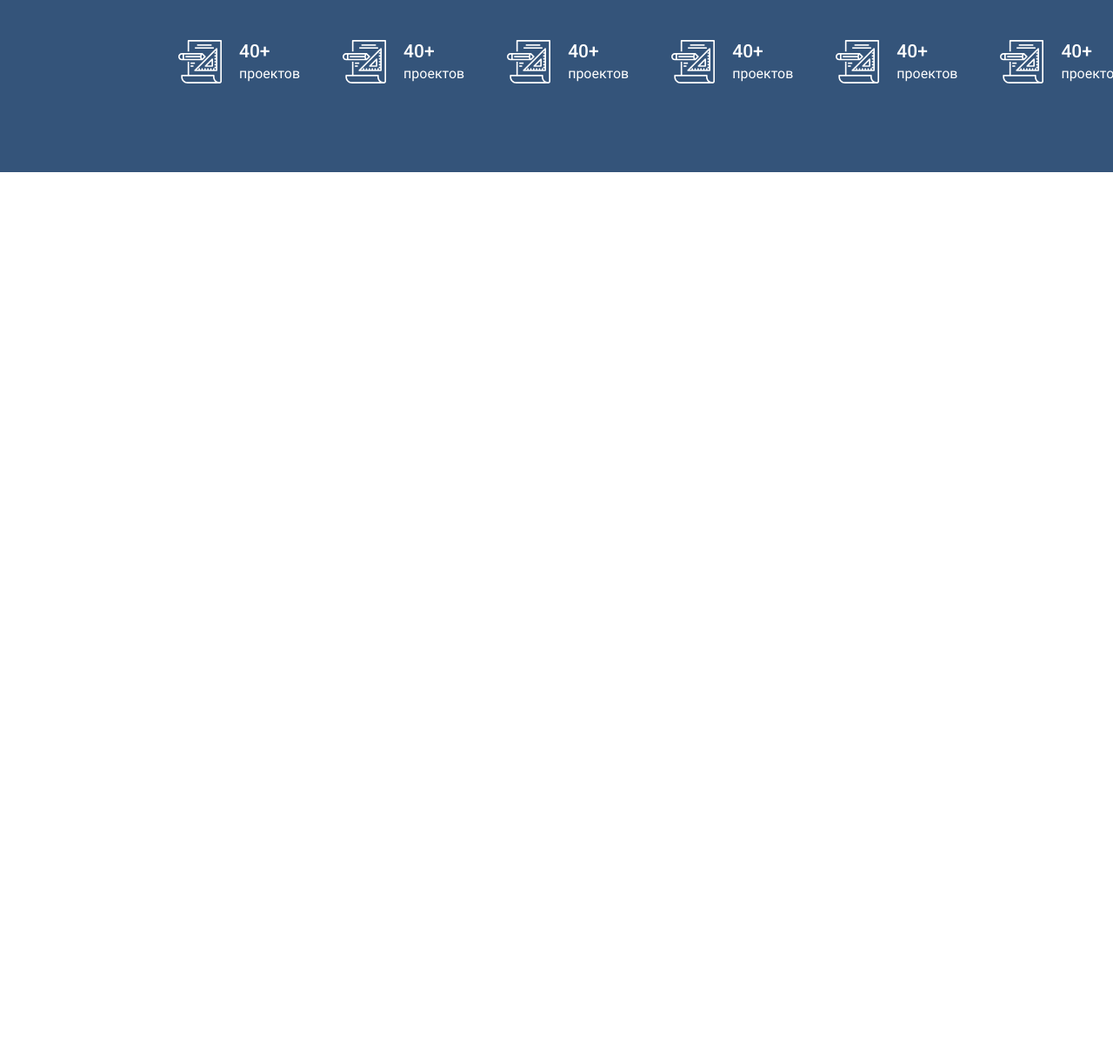
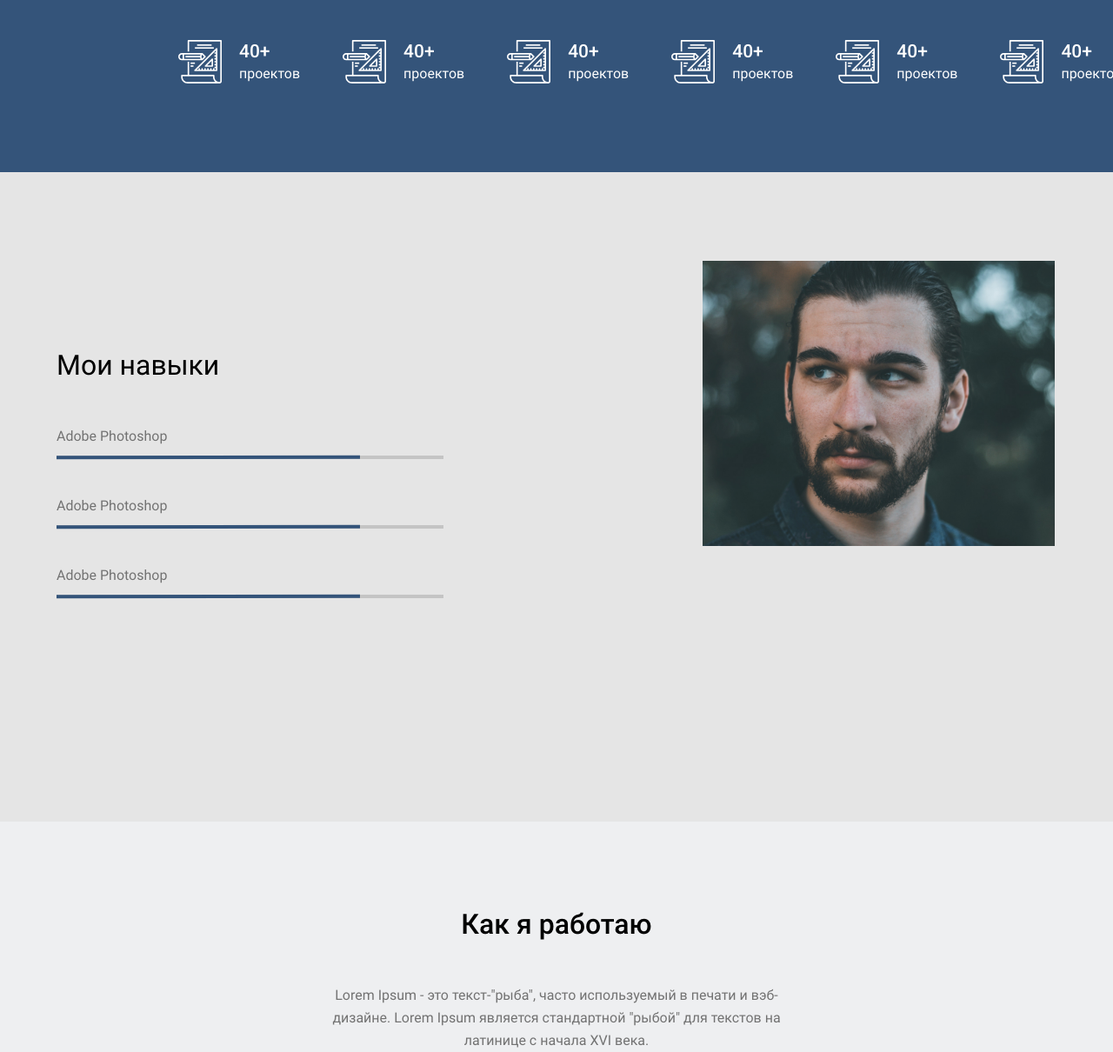
Before and after one commit to ReginaShakirova/developer-site, a plain HTML site: page index.html in a window 1280 px wide. Shown: the part 1213-2423 px from the top of the page at 87% size. Before the commit the page ends 1513 px from the top, so only its background shows below. Drawn offline with Linux system fonts and the light colour scheme.

```diff
--- a/css/style.css
+++ b/css/style.css
@@ -499,6 +499,11 @@ body {
   margin: 0 auto;
 }
 
+.wrap-main-content {
+  max-width: 1150px;
+  margin: 0 auto;
+}
+
 .wrap-text-content {
   max-width: 540px;
   margin: 0 auto;
@@ -525,6 +530,11 @@ body {
   top: 0;
   left: 0;
   width: 100%;
+  padding-bottom: 25px;
+}
+
+.header-active {
+  background: #eeeff1;
 }
 
 .header__wrapper {
@@ -638,7 +648,6 @@ body {
 /* Projects styles start */
 .projects {
   background: #34547a;
-  margin-bottom: 102px;
 }
 
 .project-wrap {
@@ -668,3 +677,75 @@ body {
   font-size: 16px;
 }
 /* Projects styles end */
+
+/* Skills styles start */
+
+.skills {
+  background: #e5e5e5;
+}
+
+.skills-card {
+  display: flex;
+}
+
+.skill-title {
+  font-size: 32px;
+  line-height: 37px;
+  color: #000000;
+  padding-top: 204px;
+  margin-bottom: 50px;
+}
+
+.skill-list {
+  padding-bottom: 216px;
+  margin-right: 466px;
+}
+
+.skill-name {
+  font-size: 16px;
+  position: relative;
+  margin-bottom: 54px;
+}
+
+.skill-name::before {
+  content: "";
+  display: block;
+  position: absolute;
+  width: 349.36px;
+  height: 4px;
+  left: 0;
+  top: 35px;
+  z-index: 1;
+  background: #34547a;
+  transform: rotate(-0.06deg);
+}
+
+.skill-name::after {
+  content: "";
+  display: block;
+  position: absolute;
+  width: 445px;
+  height: 4px;
+  left: 0;
+  top: 35px;
+  background: #c4c4c4;
+}
+
+.skill-my-photo {
+  max-width: 555px;
+  max-height: 450px;
+  padding-top: 102px;
+  padding-left: 150px;
+}
+
+/* Skills styles end */
+
+/* About work styles start */
+
+.about-work {
+  text-align: center;
+  background: #eeeff1;
+  padding-top: 100px;
+}
+
+/* About work styles end */
--- a/index.html
+++ b/index.html
@@ -202,7 +202,64 @@
 
         <!-- Projects start-->
 
+
+        <!-- Skills start -->
+
+        <section class="skills">
+            <div class="wrap-main-content">
+                <div class="skills-card">
+                    <div class="skills-level">
+                        <h2 class="skill-title">
+                            Мои навыки
+                        </h2>
+                        <div class="skill-list">
+                            <div class="skill-item">
+                                <p class="skill-name">
+                                    Adobe Photoshop
+                                </p>
+                            </div>
+                            <div class="skill-item">
+                                <p class="skill-name">
+                                    Adobe Photoshop
+                                </p>
+                            </div>
+                            <div class="skill-item">
+                                <p class="skill-name">
+                                    Adobe Photoshop
+                                </p>
+                            </div>
+                        </div>
+                    </div>
+                    <div class="skill-photo">
+                        <img src="./img/my-photo.jpg" alt="Мои навыки" class="skill-my-photo">
+                    </div>
+                </div>
+            </div>
+        </section>
+
+        <!-- Skills end -->
+
+
+        <!-- About work start -->
+        <section class="about-work">
+           <div class="wrap-text-content">
+            <h2 class="title-text-content">
+                Как я работаю
+            </h2>
+            <p class="subtitle-text-content">
+                Lorem Ipsum - это текст-"рыба", часто используемый в печати и вэб-дизайне. Lorem Ipsum является стандартной "рыбой" для текстов на латинице с начала XVI века.
+            </p>
+           </div>
+
+           <div class="wrap-main-content">
+
+           </div>
+        </section>
+        <!-- About work end -->
+
     </main>
+
+    <script src="./js/main.js"></script>
 
 </body>
 </html>
--- /dev/null
+++ b/js/main.js
@@ -0,0 +1,10 @@
+(function () {
+    const header = document.querySelector('.header');
+    window.onscroll = () => {
+        if (window.pageYOffset > 100) {
+            header.classList.add('header-active');
+        } else {
+            header.classList.remove('header-active');
+        }
+    }
+} ())
```
Also changed, not shown: img/my-photo.jpg (added).
